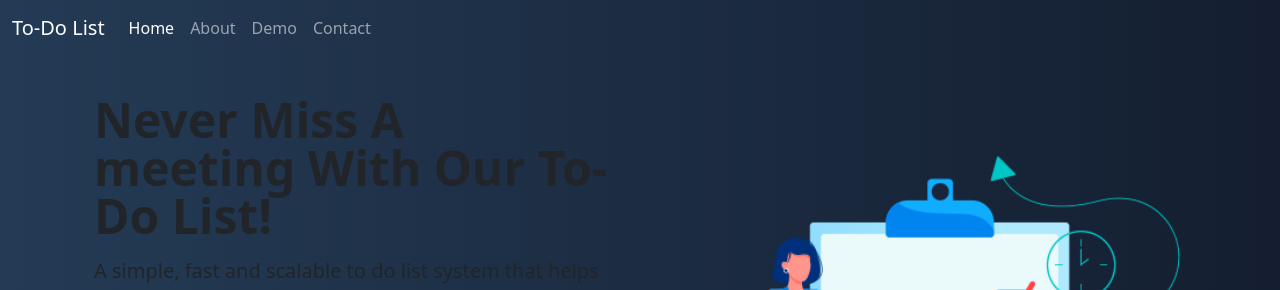
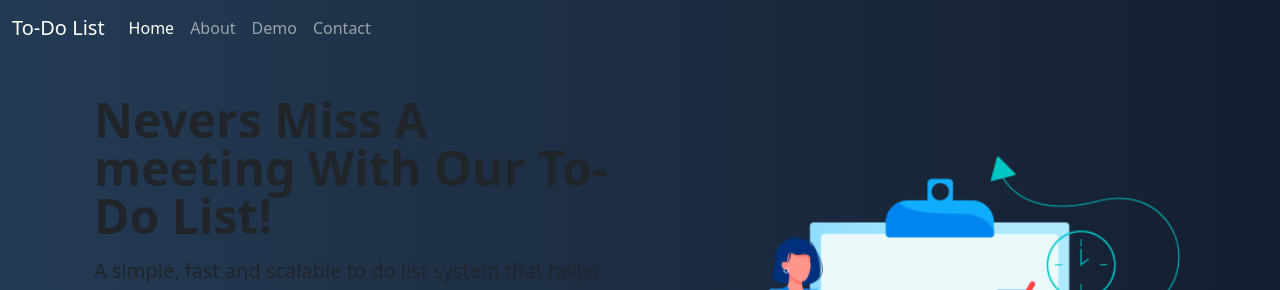
Before and after one commit to iparker3964/FirstProject, a plain HTML site: page index.html in a window 1280 px wide. Shown: the top 290 px of the page. Drawn offline with nearby package versions, Linux system fonts and the light colour scheme.

Commit message:
Quick change

```diff
--- a/index.html
+++ b/index.html
@@ -48,7 +48,7 @@
                         loading="lazy">
                 </div>
                 <div class="col-lg-6">
-                    <h1 class="display-5 fw-bold lh-1 mb-3">Never Miss A meeting With Our To-Do List!</h1>
+                    <h1 class="display-5 fw-bold lh-1 mb-3">Nevers Miss A meeting With Our To-Do List!</h1>
                     <p class="lead">A simple, fast and scalable to do list system that helps you manage your time easily
                         and always be on time.
                     </p>
```
